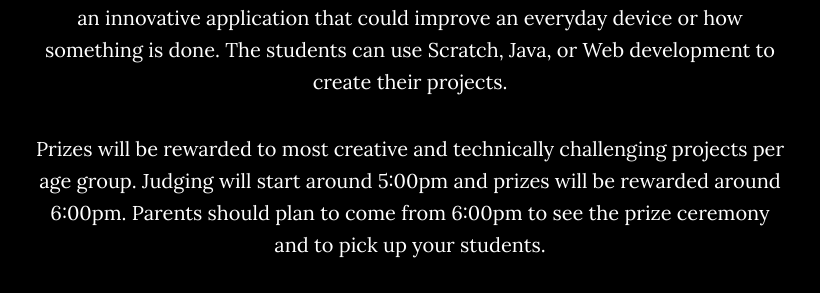
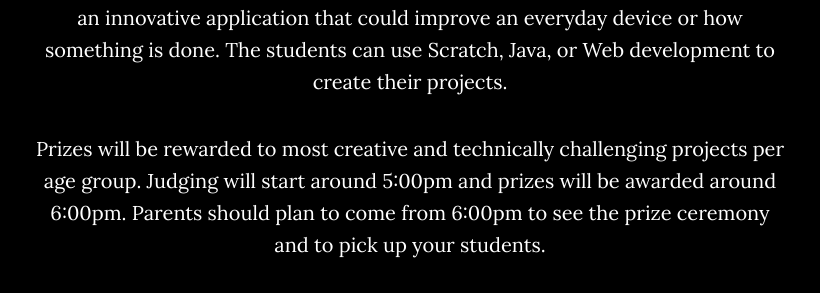
Before and after one commit to osagero1996/hackscjrtemp, a website: page public/index.html in a window 1280 px wide. Shown: the part 1545-1838 px from the top of the page, 230-1050 px from the left. Drawn offline with nearby package versions, Linux system fonts and the light colour scheme.

Commit message:
fixed award

```diff
--- a/public/index.html
+++ b/public/index.html
@@ -117,7 +117,7 @@
             <div class="col-lg-8 col-lg-offset-2">
                 <p>The theme of this Hack SC Jr. is “Life Hacks,” and we hope the students can code an innovative application that could improve an everyday device or how something is done. The students can use Scratch, Java, or Web development to create their projects.</p>
 
-                <p>Prizes will be rewarded to most creative and technically challenging projects per age group. Judging will start around 5:00pm and prizes will be rewarded around 6:00pm. Parents should plan to come from 6:00pm to see the prize ceremony and to pick up your students.</p>
+                <p>Prizes will be rewarded to most creative and technically challenging projects per age group. Judging will start around 5:00pm and prizes will be awarded around 6:00pm. Parents should plan to come from 6:00pm to see the prize ceremony and to pick up your students.</p>
 
                 <h3 id="myYellow"> No coding experience necessary! </h3>
             </div>
```
